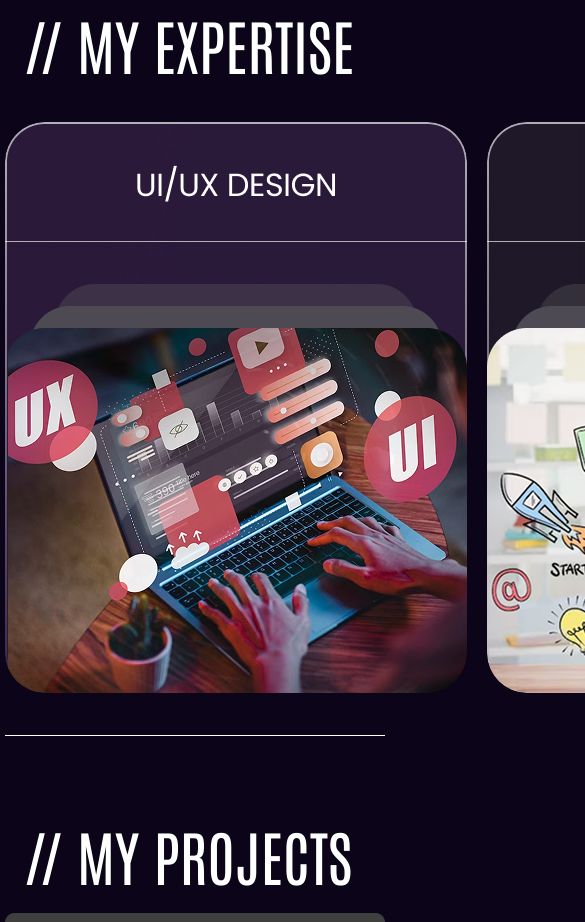
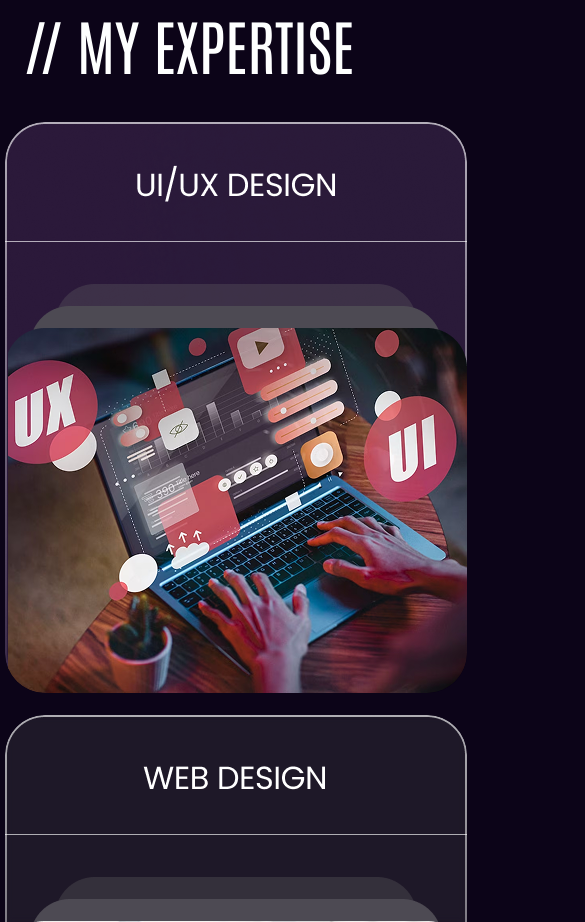
Before and after one commit to mmdrismail/Ismail-portfolio1, a plain HTML site: page index.html in a window 390 px wide. Shown: the part 2020-2942 px from the top of the page, 585 px wide, since content can reach past the window. Drawn offline with Linux system fonts and the light colour scheme.

Commit message:
Updated responsive design

```diff
--- a/main.css
+++ b/main.css
@@ -113,7 +113,8 @@ border-radius: 40px;
 
 @media only screen and (min-width: 200px) and (max-width: 576px) {
     .expertiess{
-   grid-template-columns: repeat(1,1fr);
+   flex-direction: column;
+   padding: auto;
     }
     .projects{
         grid-template-columns: repeat(1,1fr);
```
